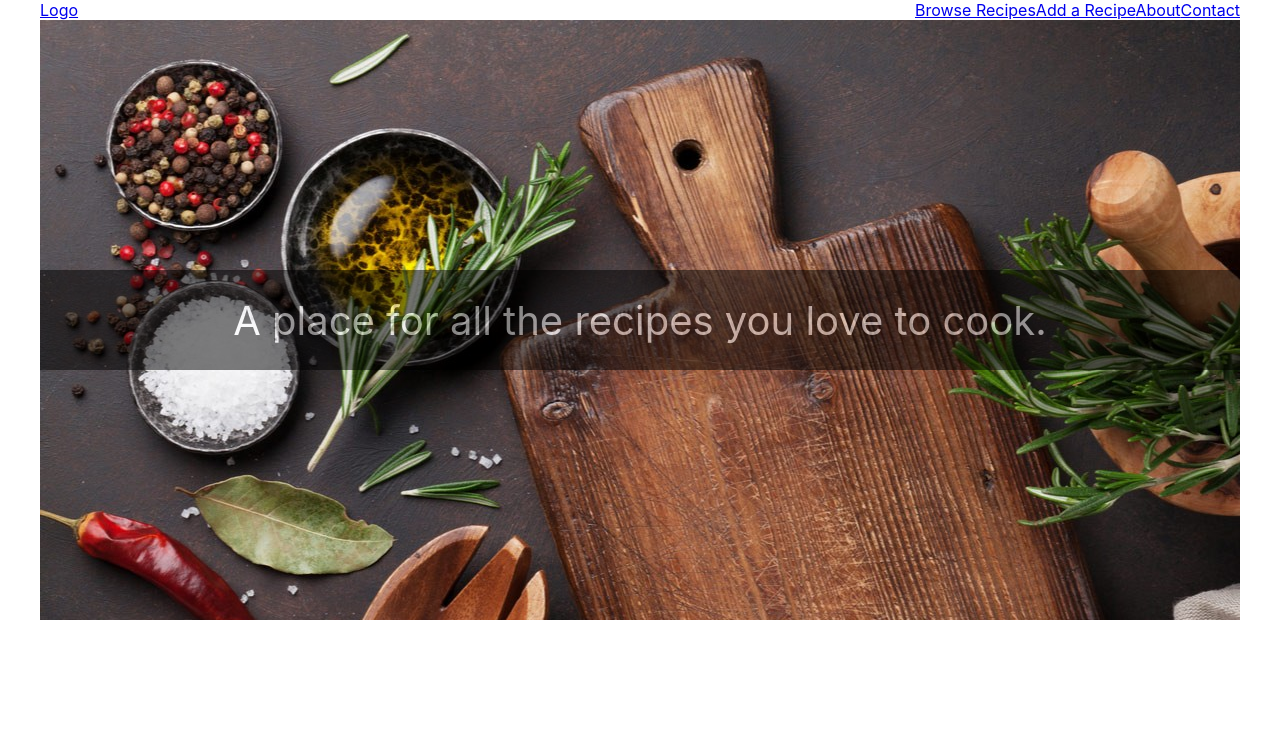
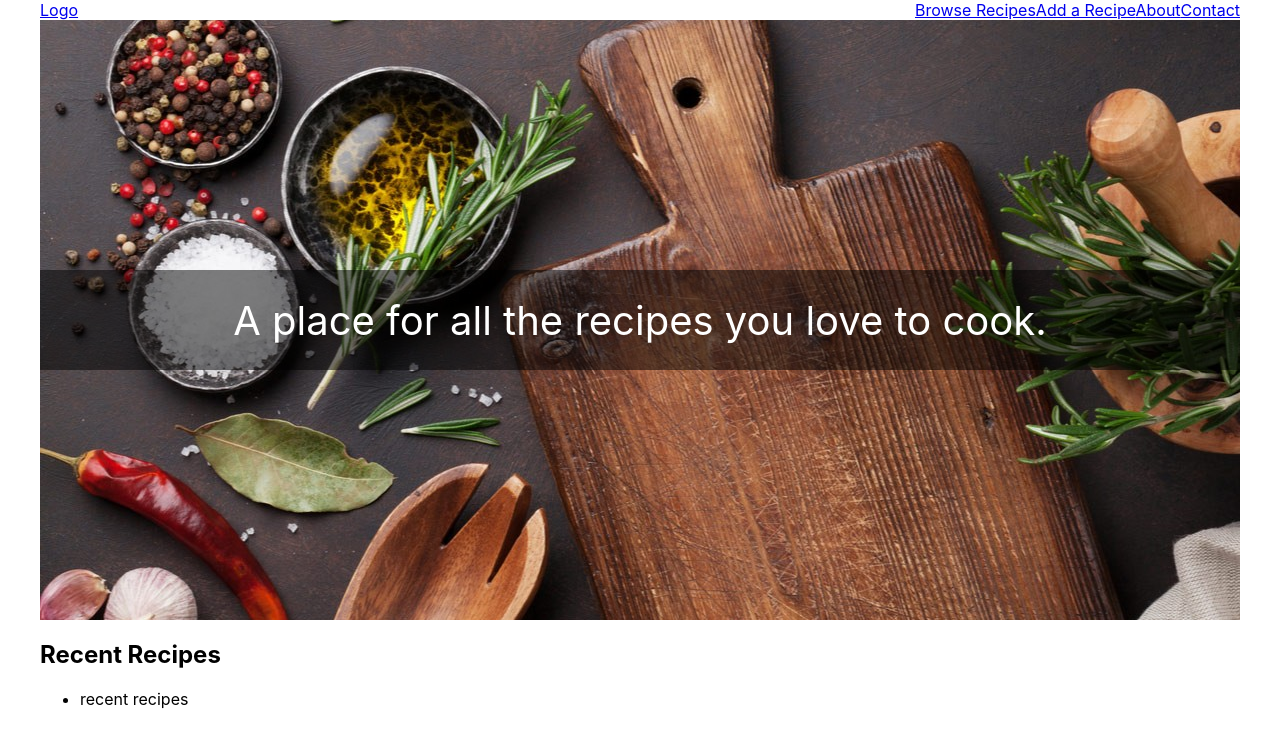
Before and after one commit to uppercasev/kissthecook, a React (Create React App) app: page / in a window 1280 px wide. Shown: the top 748 px of the page. Built offline with nearby package versions, Linux system fonts and the light colour scheme; no server answers.

Commit message:
Hero image created

```diff
--- a/src/App.css
+++ b/src/App.css
@@ -3,13 +3,12 @@
   width: 1200px;
 }
 
-.heroLarge {
+.heroImg {
   background-image: url("../public/hero_image.jpg");
-  height: 600px;
   display: flex;
   align-items: center;
+  background-position: 0% 20%;
 }
-
 
 .App-header {
   background-color: #282c34;
--- /dev/null
+++ b/src/components/HeroImg.js
@@ -0,0 +1,33 @@
+function HeroImg({ size }) {
+  if (size === "large") {
+    return (
+      <div>
+        <div className="heroImg" style={{ height: "600px" }}>
+          <div
+            style={{
+              background: "rgba(0, 0, 0, 0.5)",
+              width: "100%",
+              height: "100px",
+              display: "flex",
+              justifyContent: "center",
+              alignItems: "center",
+            }}
+          >
+            <div
+              style={{
+                color: "white",
+                fontSize: "40px",
+              }}
+            >
+              A place for all the recipes you love to cook.
+            </div>
+          </div>
+        </div>
+      </div>
+    );
+  } else {
+    return <div className="heroImg" style={{ height: "300px" }}></div>;
+  }
+}
+
+export default HeroImg;
--- a/src/components/HeroImgLarge.js
+++ /dev/null
@@ -1,31 +0,0 @@
-function HeroImgLarge() {
-    return (
-        <div>
-          <div className="heroLarge">
-            <div
-              style={{
-                background: "black",
-                width: "100%",
-                height: "100px",
-                opacity: "0.5",
-                display: "flex",
-                justifyContent: "center",
-                alignItems: "center",
-              }}
-            >
-              <div
-                style={{
-                  color: "white",
-                  opacity: "1",
-                  fontSize: "40px"
-                }}
-              >
-                A place for all the recipes you love to cook.
-              </div>
-            </div>
-          </div>
-        </div>
-      );
-}
-
-export default HeroImgLarge;
--- a/src/pages/Home.js
+++ b/src/pages/Home.js
@@ -1,11 +1,25 @@
-import React from "react";
-import { NavLink } from "react-router-dom";
-import HeroImgLarge from "../components/HeroImgLarge";
+import { React, useState, useEffect } from "react";
+import HeroImg from "../components/HeroImg";
+
 
 function Home() {
-  return (
+  const [recent, setRecent] = useState([]);
+
+  useEffect(() => {
+      fetch("http://localhost:400/recipes?_sort=id&_order=desc&_limit=5")
+      .then((r) => r.json())
+      .then((data) => console.log(data))
+  })
+
+    return (
     <div>
-      <HeroImgLarge />
+      <HeroImg size="large" />
+      <h2>Recent Recipes</h2>
+      <div>
+        <ul>
+          <li>recent recipes</li>
+        </ul>
+      </div>
     </div>
   );
 }
```
